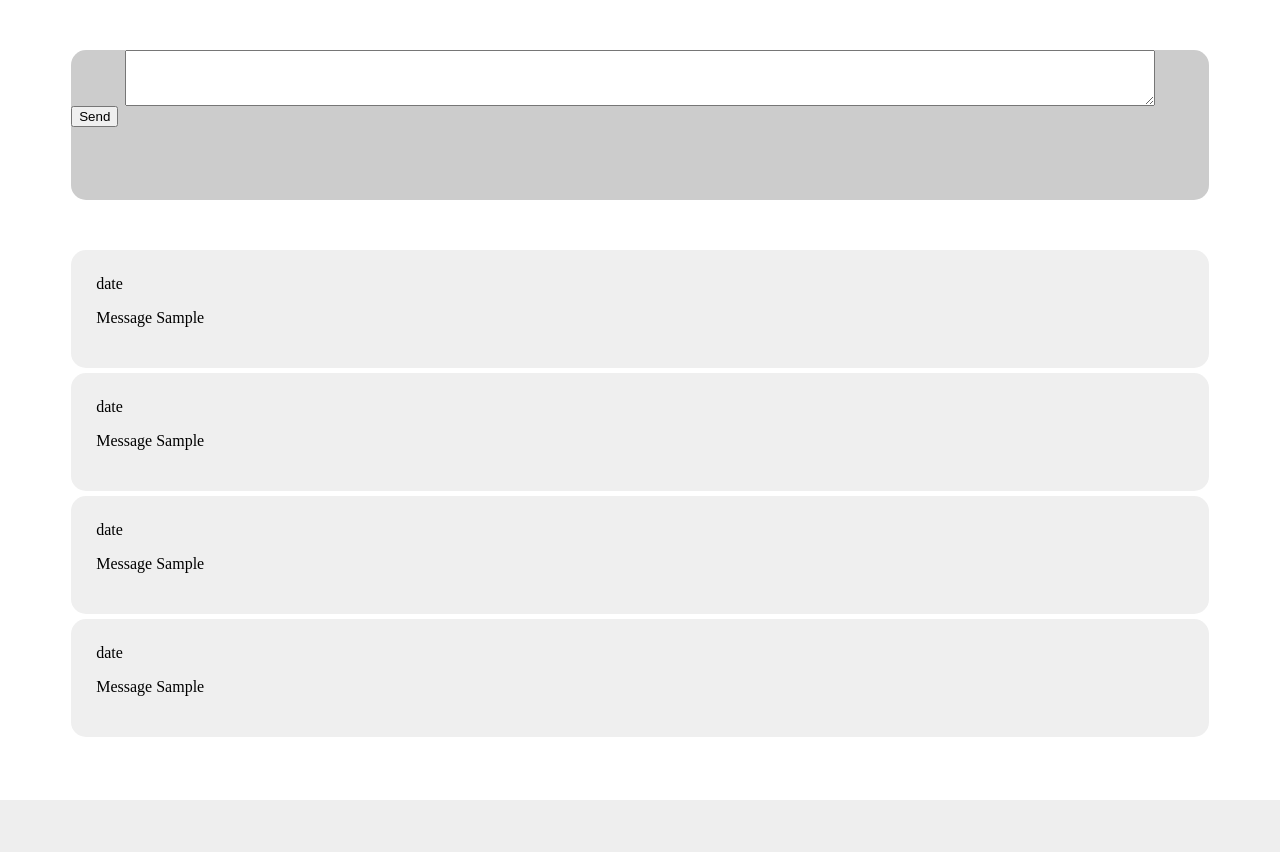
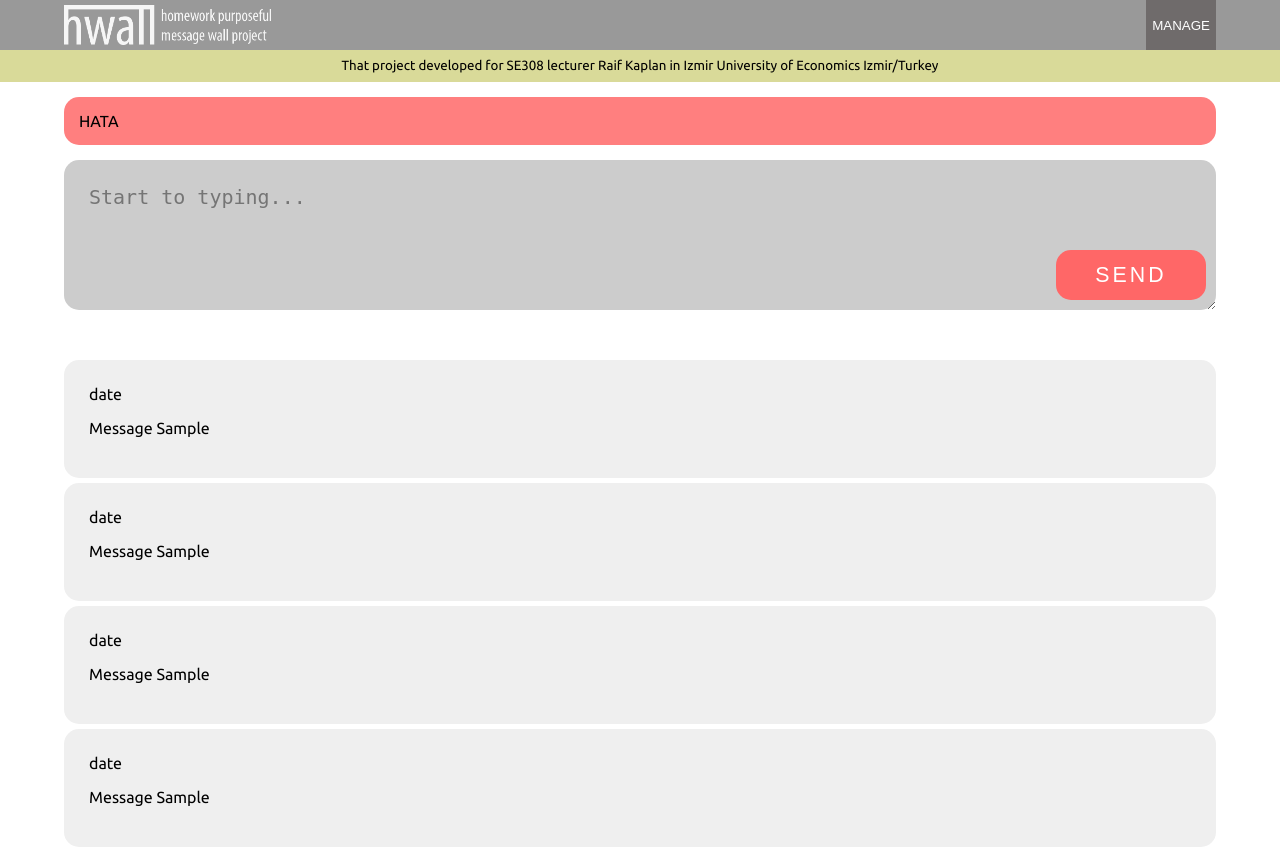
Before and after one commit to canbagdiken/hwall, a PHP site: page / in a window 1280 px wide. Before the commit the page ends 800 px from the top, so only its background shows below. Run offline with PHP 8.4, Linux system fonts and the light colour scheme.

Commit message:
added functionality

```diff
--- a/assets/css/css.css
+++ b/assets/css/css.css
@@ -1,3 +1,18 @@
+body {
+    margin: 0px;
+    padding: 0px;  font-family: 'Ubuntu';
+}
+
+body > p {
+    width: 100%;
+    background-color: #d9da99;
+    text-align: center;
+    margin: 0px;
+    line-height: 32px;
+    font-size: 10pt;
+}
+
+
 .wall {
     width: 90%;
     margin: auto;
@@ -26,17 +41,196 @@
     display: block;
     margin: auto;
     height: 50px;
-    margin-top: 50px;
+    margin-top: 15px;
     margin-bottom: 50px;
     background-color: #ccc;
     min-height: 150px;
     border-radius: 15px;
+    position: relative;
 }
 
 
 .send textarea {
+    width: 100%;
+    display: block;
+    height: 150px;
+    padding: 0px;
+    margin: 0px;
+    border: 0px;
+    background: transparent;
+    padding: 25px;
+    box-sizing: border-box;
+    font-size: 15pt;
+}
+
+.send button {
+    position: absolute;
+    right: 10px;
+    bottom: 10px;
+    width: 50px;
+    height: 50px;
+    border-radius: 15px;
+    background-color: #ff6767;
+    border: 0px;
+    width: 150px;
+    color: #fff;
+    font-weight: 100;
+    font-size: 16pt;
+    text-transform: uppercase;
+    letter-spacing: 3px;
+	cursor:pointer;
+}
+.send button:hover {
+    background-color: #c14242;
+}
+
+
+
+
+.msg {
     width: 90%;
-    display: block;
     margin: auto;
+    background-color: #ff7f7f;
+    padding: 15px;
+    box-sizing: border-box;
+    border-radius: 15px;
+    color: #000;
+    margin-top: 15px;
+	display:none;
+}
+
+
+.msg.success {
+    background-color: #94d19c;
+}
+
+
+
+div#header {
+    width: 100%;
+    background-color: #999;
     height: 50px;
+    line-height: 50px;
+    padding-left: 5%;
+    padding-right: 5%;
+    box-sizing: border-box;
+
 }
+
+div#logo {
+	float:left;
+    width: 50%;
+    height: 50px;
+	background-image:url("../img/logo.png");
+	background-repeat:no-repeat;
+	background-size:auto 80%;
+	background-position:left center;
+	text-indent:99999px;
+	overflow:hidden;
+
+}
+
+#header button#login {
+    float: right;
+    height: 50px;
+    background-color: #6f6b6b;
+    border: 0px;
+    color: #fff;
+	cursor:pointer;
+}
+
+
+/*
+*	loading effects from Loading.io
+*/
+
+
+
+.lds-roller {
+  display: inline-block;
+  position: relative;
+  width: 80px;
+  height: 80px;
+    position: absolute;
+    left: calc(50% - 40px);
+    top: calc(50% - 40px);
+	display:none;
+}
+.lds-roller div {
+  animation: lds-roller 1.2s cubic-bezier(0.5, 0, 0.5, 1) infinite;
+  transform-origin: 40px 40px;
+}
+.lds-roller div:after {
+  content: " ";
+  display: block;
+  position: absolute;
+  width: 7px;
+  height: 7px;
+  border-radius: 50%;
+  background: #fff;
+  margin: -4px 0 0 -4px;
+}
+.lds-roller div:nth-child(1) {
+  animation-delay: -0.036s;
+}
+.lds-roller div:nth-child(1):after {
+  top: 63px;
+  left: 63px;
+}
+.lds-roller div:nth-child(2) {
+  animation-delay: -0.072s;
+}
+.lds-roller div:nth-child(2):after {
+  top: 68px;
+  left: 56px;
+}
+.lds-roller div:nth-child(3) {
+  animation-delay: -0.108s;
+}
+.lds-roller div:nth-child(3):after {
+  top: 71px;
+  left: 48px;
+}
+.lds-roller div:nth-child(4) {
+  animation-delay: -0.144s;
+}
+.lds-roller div:nth-child(4):after {
+  top: 72px;
+  left: 40px;
+}
+.lds-roller div:nth-child(5) {
+  animation-delay: -0.18s;
+}
+.lds-roller div:nth-child(5):after {
+  top: 71px;
+  left: 32px;
+}
+.lds-roller div:nth-child(6) {
+  animation-delay: -0.216s;
+}
+.lds-roller div:nth-child(6):after {
+  top: 68px;
+  left: 24px;
+}
+.lds-roller div:nth-child(7) {
+  animation-delay: -0.252s;
+}
+.lds-roller div:nth-child(7):after {
+  top: 63px;
+  left: 17px;
+}
+.lds-roller div:nth-child(8) {
+  animation-delay: -0.288s;
+}
+.lds-roller div:nth-child(8):after {
+  top: 56px;
+  left: 12px;
+}
+@keyframes lds-roller {
+  0% {
+    transform: rotate(0deg);
+  }
+  100% {
+    transform: rotate(360deg);
+  }
+}
--- a/assets/js/script.js
+++ b/assets/js/script.js
@@ -0,0 +1,85 @@
+function preSend(){
+	document.getElementById("msg").style.display="none";
+	document.getElementById("sendBtn").style.display="none";
+	document.getElementById("loader").style.display="block";
+
+	console.log("ok");
+
+
+
+
+	console.log("ok");
+
+}
+
+function err(msg){
+	$(".msg").hide().html(msg).removeClass("success").addClass("error").slideDown();
+}
+function suc(msg){
+	$(".msg").hide().html(msg).removeClass("error").addClass("success").slideDown();
+}
+function afterSend(){
+	loadList();
+	$("#msg,#sendBtn").show()
+	$("#loader").hide()
+
+
+}
+function loadList(){
+		$.post("http://bagdiken.com/demo/hwall/list/",{},function(){},"json")
+		.fail(function( data ) {
+		 err(data.msg);
+
+	  }).success(function( data ) {
+
+			$(".wall").html("");
+
+			$.each(data.list,function(index,row){
+				console.log(row);
+				var dt = $("<span>").html(row.date);
+				var msg = $("<p>").html(row.msg);
+				$("<div>").appendTo($(".wall")).append(dt).append(msg);
+			});
+
+
+
+	  }).always(function(){
+	  });
+
+}
+
+$("document").ready(function(){
+	loadList();
+
+	$("#sendBtn").click(function(){
+
+	if($("#msg").val().trim().length < 1){
+		err("Your message was empty :(");
+		return;
+	}
+	if($("#msg").val().trim().length < 5){
+		err("Your message was too short :(");
+		return;
+	}
+	if($("#msg").val().trim().length > 250){
+		err("Your message was too long :(");
+		return;
+	}
+
+
+	preSend();
+		$.post("http://bagdiken.com/demo/hwall/send/",{msg:$("#msg").val()},function(){},"json")
+		.fail(function( data ) {
+		 err(data.msg);
+
+
+	  }).success(function( data ) {
+		  suc(data.msg);
+
+	  }).always(function(){
+		afterSend();
+	  });
+	console.log("ok");
+});
+
+});
--- a/index.html
+++ b/index.html
@@ -6,15 +6,35 @@
 	<meta name="viewport" content="width=device-width">
 	<meta name="keywords" content="hwall interactive wall" />
 	<meta name="description" content="hwall" />
+
+	<script
+  src="https://code.jquery.com/jquery-2.2.4.min.js"
+  integrity="sha256-BbhdlvQf/xTY9gja0Dq3HiwQF8LaCRTXxZKRutelT44="
+  crossorigin="anonymous"></script>
+
 	<script async type="text/javascript" src="assets/js/script.js"></script>
 	<link href='https://fonts.googleapis.com/css?family=Ubuntu:400,700,300&subset=latin,latin-ext' rel='stylesheet' type='text/css'><link href="https://fonts.googleapis.com/css?family=Open+Sans+Condensed:300,700|Roboto+Condensed:300,400,700&amp;subset=latin-ext" rel="stylesheet">
 	<link rel="stylesheet" type="text/css" href="assets/css/css.css" media="screen" />
 
 </head>
 <body>
+
+
+		<div id="header">
+			<div id="logo">HWALL - Homework purposeful message wall project</div>
+
+			<button id="login">MANAGE</button>
+
+		</div>
+			<p>That project developed for SE308 lecturer Raif Kaplan in Izmir University of Economics Izmir/Turkey<p>
+
+	<div class="msg">
+			HATA
+		</div>
 		<div class="send">
-			<textarea id="msg"></textarea>
-			<button>Send</button>
+			<div id="loader" class="lds-roller"><div></div><div></div><div></div><div></div><div></div><div></div><div></div><div></div></div>
+			<textarea id="msg" placeholder="Start to typing..."></textarea>
+			<button id="sendBtn">Send</button>
 		</div>
 
 		<div class="wall">
@@ -35,5 +55,6 @@
 				<p>Message Sample</p>
 			</div>
 		</div>
+
 </body>
 </html>
```
Also changed, not shown: assets/img/logo.png (added).
